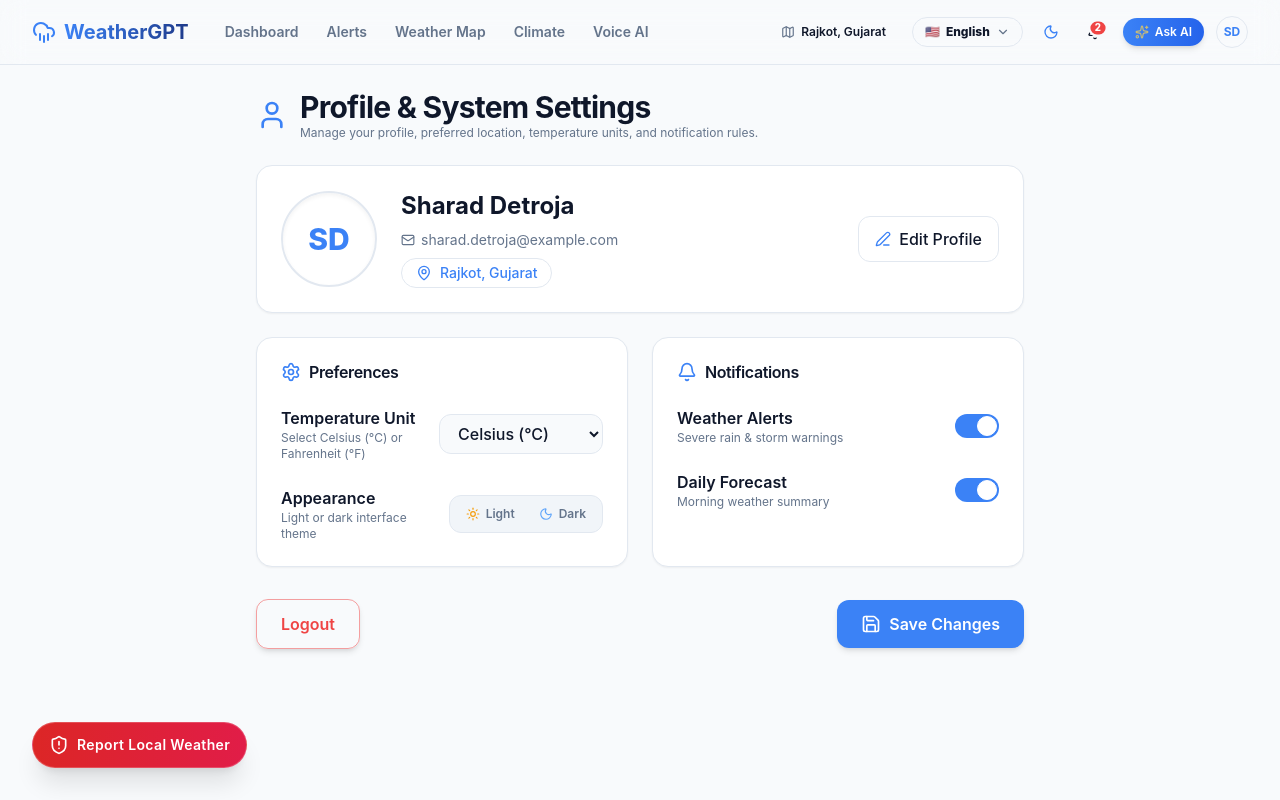
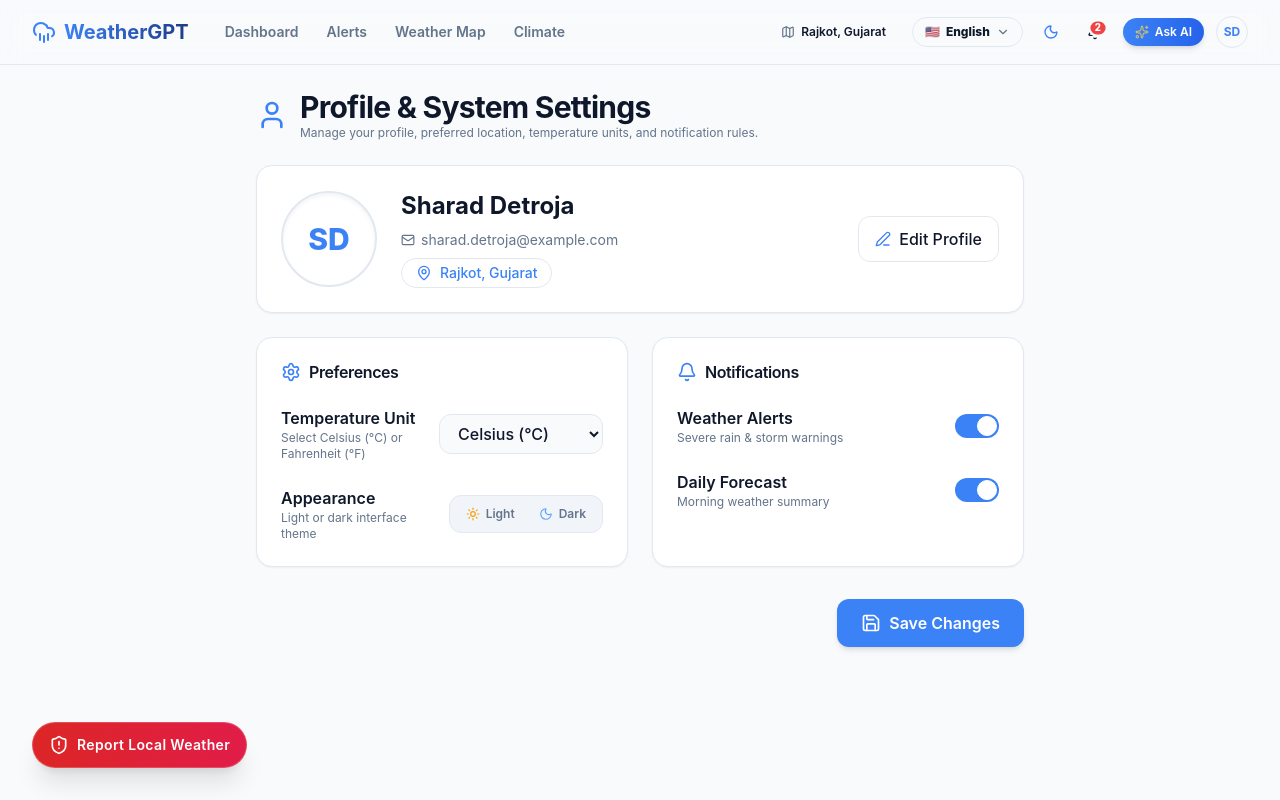
Before and after one commit to sharaddetroja/WeatherGPT-, a React (Vite) app: page /profile in a window 1280 px wide. Built offline with nearby package versions, Linux system fonts and the light colour scheme; a web font is replaced by a local one.

Commit message:
fix: make logout button work and remove redundant voice ai link

```diff
--- a/src/components/Navbar.tsx
+++ b/src/components/Navbar.tsx
@@ -43,7 +43,6 @@ export default function Navbar() {
     { icon: CloudRain, label: t('nav_alerts', 'Alerts'), path: '/alerts' },
     { icon: Map, label: t('nav_map', 'Map'), path: '/map' },
     { icon: BarChart2, label: t('nav_climate', 'Climate'), path: '/climate' },
-    { icon: Sparkles, label: t('nav_voice_ai', 'Voice AI'), path: '/assistant' },
   ];
 
   const {
--- a/src/pages/ProfilePage.tsx
+++ b/src/pages/ProfilePage.tsx
@@ -14,7 +14,8 @@ export default function ProfilePage() {
     saveChanges,
     lastSavedNotification,
     dismissNotification,
-    logout
+    logout,
+    isAuthenticated
   } = useUserProfile();
 
   // Local form states for editing
@@ -222,12 +223,20 @@ export default function ProfilePage() {
 
       {/* Save Changes Bottom Action */}
       <div className="flex items-center justify-between pt-2">
-        <button
-          onClick={logout}
-          className="flex items-center gap-2 px-6 py-3 font-semibold rounded-xl transition-all shadow-md cursor-pointer border border-red-500/50 text-red-500 hover:bg-red-500/10"
-        >
-          <span>Logout</span>
-        </button>
+        {isAuthenticated ? (
+          <button
+            onClick={() => {
+              logout();
+              alert('Successfully logged out from WeatherGPT AI.');
+              window.location.href = '/';
+            }}
+            className="flex items-center gap-2 px-6 py-3 font-semibold rounded-xl transition-all shadow-md cursor-pointer border border-red-500/50 text-red-500 hover:bg-red-500/10"
+          >
+            <span>Logout</span>
+          </button>
+        ) : (
+          <div></div> // Spacer
+        )}
 
         <button
           onClick={handleSaveAll}
```
